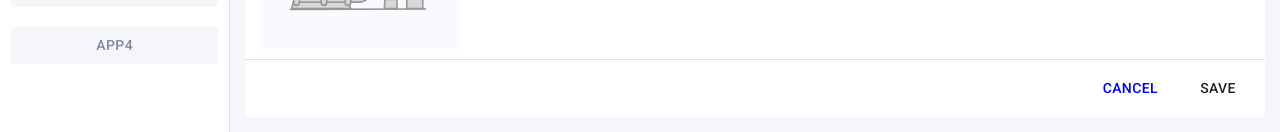
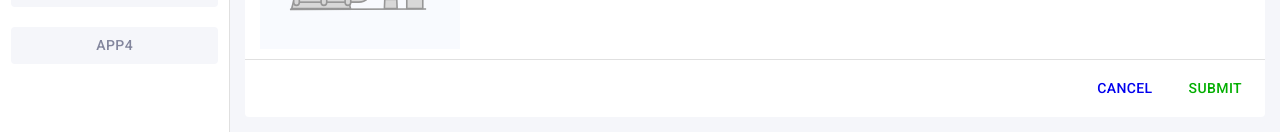
Before and after one commit to ereticor/MyVeryCoolProject, a React app: page /customer/new in a window 1280 px wide. Shown: the part 290-422 px from the top of the page. Built offline with nearby package versions, Linux system fonts and the light colour scheme; what redux-api-middleware would draw is missing.

Commit message:
refactor: adjust form controls button styling

```diff
--- a/src/components/FormControls/FormControls.scss
+++ b/src/components/FormControls/FormControls.scss
@@ -6,4 +6,24 @@
   gap: 20px;
   padding: $padding-module-app;
   border-top: 1px solid $color-border-light;
+
+  .submit {
+    color: $color-primary-green;
+  }
+
+  .cancel {
+    color: $color-primary-blue;
+  }
+
+  .save {
+    color: $color-primary-blue;
+  }
+
+  .delete {
+    color: $color-primary-red;
+  }
+
+  .edit {
+    color: $color-primary-blue;
+  }
 }
--- a/src/components/FormControls/FormControls.tsx
+++ b/src/components/FormControls/FormControls.tsx
@@ -7,26 +7,31 @@ interface IFormControls {
   cancelValue?: unknown;
   cancelHandler?: (value: unknown) => void | Promise<void>;
   cancelBtnText?: string;
+  cancelBtnClass?: "submit" | "delete" | "edit" | "cancel" | "save";
   cancelLink?: string;
-  submitBtnText?: string;
-  submitLink?: string;
   submitValue?: unknown;
   submitHandler?: (value: unknown) => void | Promise<void>;
+  submitBtnText?: string;
+  submitBtnClass?: "submit" | "delete" | "edit" | "cancel" | "save";
+  submitLink?: string;
 }
 
 const FormControls = ({
   cancelValue,
   cancelHandler,
   cancelBtnText,
+  cancelBtnClass,
   cancelLink,
   submitValue,
   submitHandler,
   submitBtnText,
+  submitBtnClass,
   submitLink,
 }: IFormControls) => {
   return (
     <div className="form__controls">
       <Button
+        className={cancelBtnClass || "cancel"}
         onClick={() => (cancelHandler ? cancelHandler(cancelValue) : false)}
       >
         {cancelLink ? (
@@ -36,6 +41,7 @@ const FormControls = ({
         )}
       </Button>
       <Button
+        className={submitBtnClass || "save"}
         onClick={() => (submitHandler ? submitHandler(submitValue) : false)}
       >
         {submitLink ? (
--- a/src/modules/customerManagement/CustomerDetails/CustomerDetails.tsx
+++ b/src/modules/customerManagement/CustomerDetails/CustomerDetails.tsx
@@ -53,9 +53,12 @@ const CustomerDetails = () => {
             ))}
           </CustomerProfileWrapper>
           <FormControls
-            cancelLink="/customer"
+            cancelHandler={() => CustomerService.deleteCustomer(customer.id)}
+            cancelBtnText="delete"
+            cancelBtnClass="delete"
             submitLink={`/customer/${customer.id}/edit`}
-            submitBtnText="delete"
+            submitBtnText="edit"
+            submitBtnClass="edit"
           />
         </>
       ) : (
--- a/src/modules/customerManagement/CustomerEdit/CustomerEdit.tsx
+++ b/src/modules/customerManagement/CustomerEdit/CustomerEdit.tsx
@@ -93,7 +93,6 @@ const CustomerEdit = ({ mode }: { mode: "edit" | "new" }) => {
             submitHandler={(value: unknown) =>
               handleCustomerCreation(value as string)
             }
-            submitBtnText="save"
           />
         ) : (
           <FormControls
@@ -102,6 +101,8 @@ const CustomerEdit = ({ mode }: { mode: "edit" | "new" }) => {
             submitHandler={(value: unknown) =>
               handleCustomerCreation(value as string)
             }
+            submitBtnText="submit"
+            submitBtnClass="submit"
           />
         )}
         <ProgressSpinner isLoading={isWaitingResponse} />
```
